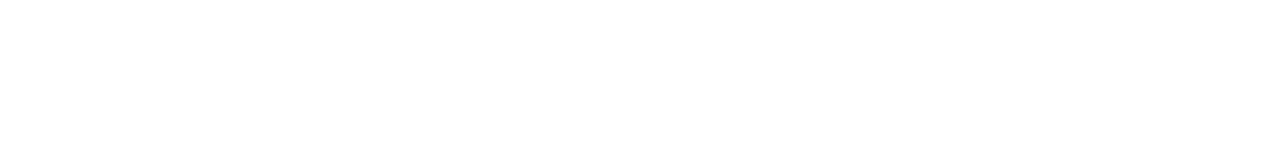
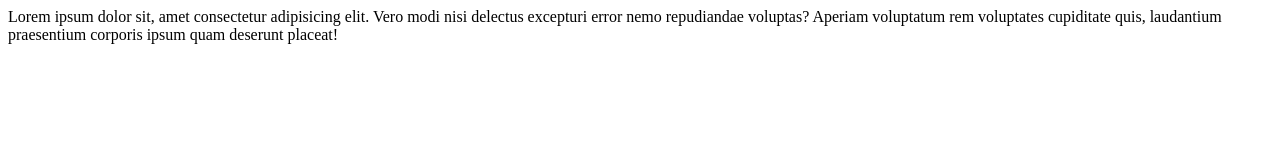
Before and after one commit to mdaniyal-11/2509c1-, a plain HTML site: page index.html in a window 1280 px wide. Drawn offline with Linux system fonts and the light colour scheme.

Commit message:
add div and lorem

```diff
--- a/index.html
+++ b/index.html
@@ -6,6 +6,8 @@
     <title>Document</title>
 </head>
 <body>
-
+    <div>
+        Lorem ipsum dolor sit, amet consectetur adipisicing elit. Vero modi nisi delectus excepturi error nemo repudiandae voluptas? Aperiam voluptatum rem voluptates cupiditate quis, laudantium praesentium corporis ipsum quam deserunt placeat!
+    </div>
 </body>
 </html>
```
